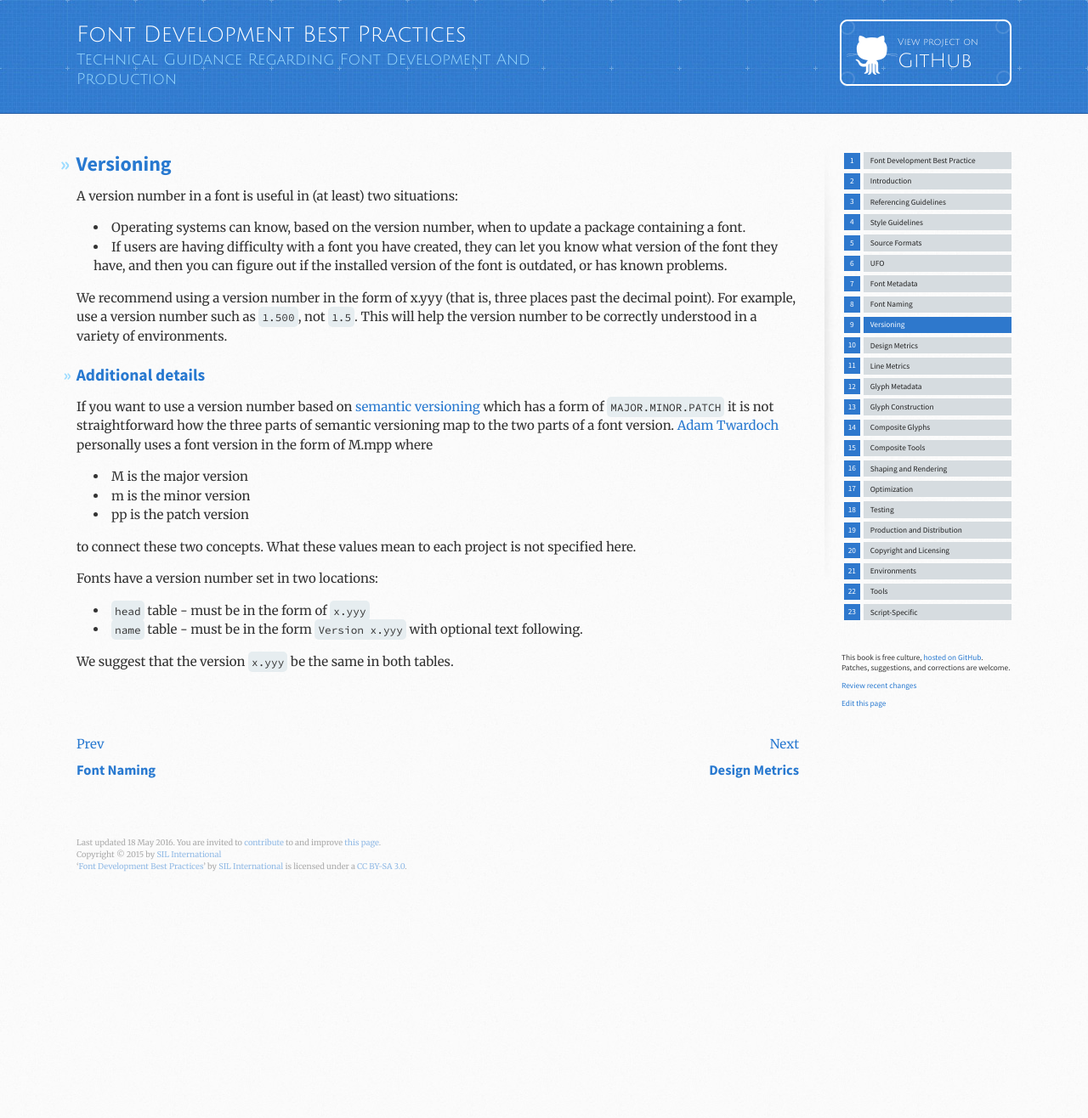
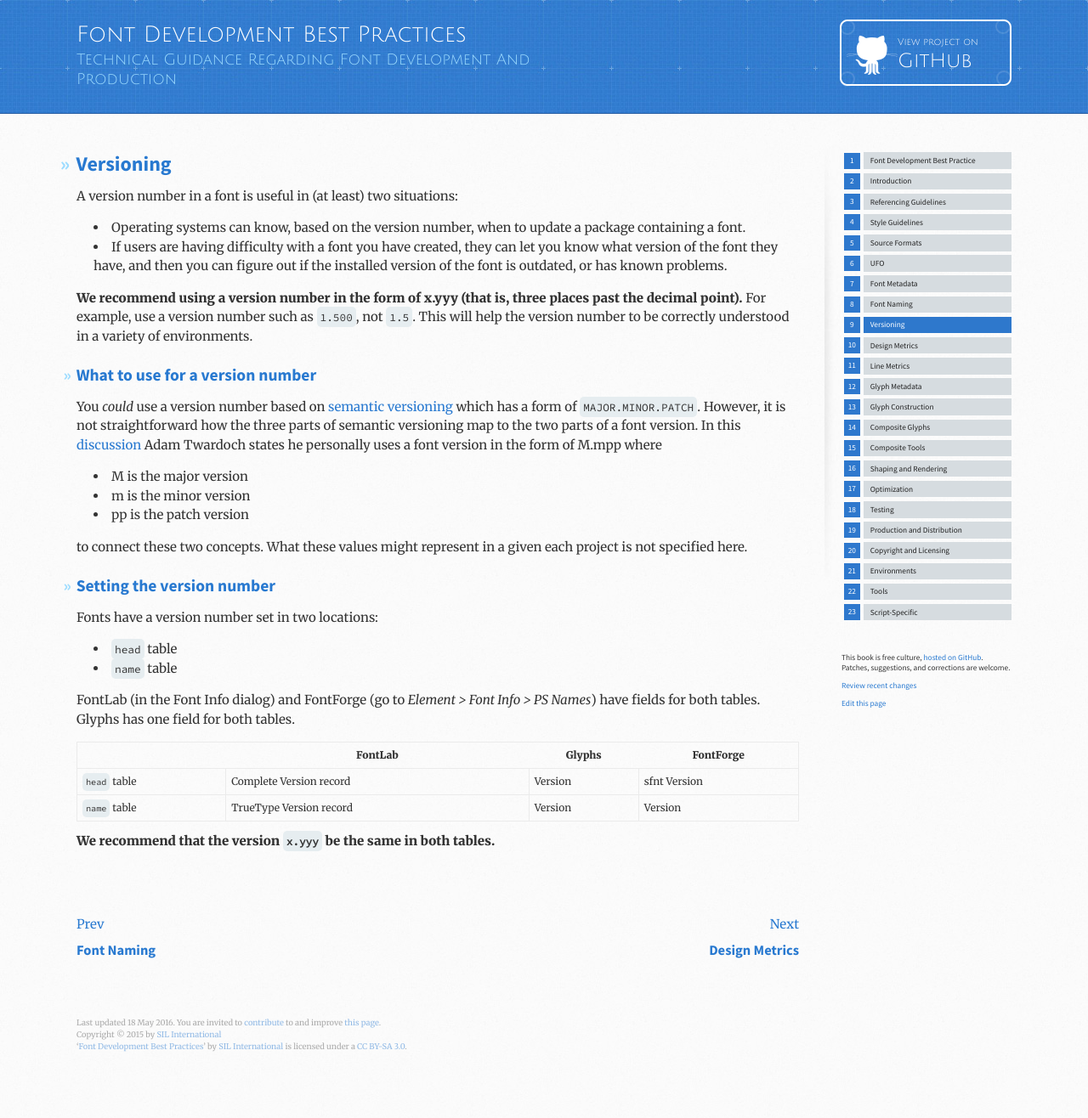
Before and after one commit to silnrsi/FDBP, a Jekyll site: the page built from en-US/Versioning.md, in a window 1280 px wide. Shown: the whole page at 85% size. Built offline with Jekyll 4.4.1, drawn with Linux system fonts in a browser that asks for light colours; before the commit the page ends 1104 px from its top, so only the background shows below that.

Commit message:
Expanded and hopefully clarified the information about the font tables
Other changes to enhance clarity and style.

```diff
--- a/en-US/Versioning.md
+++ b/en-US/Versioning.md
@@ -11,24 +11,34 @@ A version number in a font is useful in (at least) two situations:
 - Operating systems can know, based on the version number, when to update a package containing a font.
 - If users are having difficulty with a font you have created, they can let you know what version of the font they have, and then you can figure out if the installed version of the font is outdated, or has known problems.
 
-We recommend using a version number in the form of x.yyy (that is, three places past the decimal point). For example, use a version number such as `1.500`, not `1.5`. This will help the version number to be correctly understood in a variety of environments.
+**We recommend using a version number in the form of x.yyy (that is, three places past the decimal point).** For example, use a version number such as `1.500`, not `1.5`. This will help the version number to be correctly understood in a variety of environments.
 
-## Additional details
+## What to use for a version number
 
-If you want to use a version number based on [semantic versioning](http://semver.org/) which has a form of `MAJOR.MINOR.PATCH` it is not straightforward how the three parts of semantic versioning map to the two parts of a font version. [Adam Twardoch][Twardoch] personally uses a font version in the form of M.mpp where
+You _could_ use a version number based on [semantic versioning][Semver] which has a form of `MAJOR.MINOR.PATCH`. However, it is not straightforward how the three parts of semantic versioning map to the two parts of a font version. In this [discussion][Twardoch] Adam Twardoch states he personally uses a font version in the form of M.mpp where
 
 - M is the major version
 - m is the minor version
 - pp is the patch version
 
-to connect these two concepts.
-What these values mean to each project is not specified here.
+to connect these two concepts. What these values might represent in a given each project is not specified here.
+
+## Setting the version number
 
 Fonts have a version number set in two locations:
 
-- `head` table - must be in the form of `x.yyy`
-- `name` table - must be in the form `Version x.yyy` with optional text following.
+- `head` table
+- `name` table
 
-We suggest that the version `x.yyy` be the same in both tables.
+FontLab (in the Font Info dialog) and FontForge (go to _Element > Font Info > PS Names_) have fields for both tables. Glyphs has one field for both tables.
 
-[Twardoch]: https://groups.google.com/forum/#!searchin/googlefonts-discuss/versioning/googlefonts-discuss/w6-i0Opikbc/Dj_tNw8epYUJ
+| | FontLab | Glyphs | FontForge |
+| --- | --- | --- | --- |
+| `head` table | Complete Version record | Version | sfnt Version |
+| `name` table | TrueType Version record | Version | Version |
+
+**We recommend that the version `x.yyy` be the same in both tables.**
+
+[Semver]: http://semver.org/
+
+[Twardoch]: https://groups.google.com/d/msg/googlefonts-discuss/w6-i0Opikbc/nlFPEibsCQ8J
```
